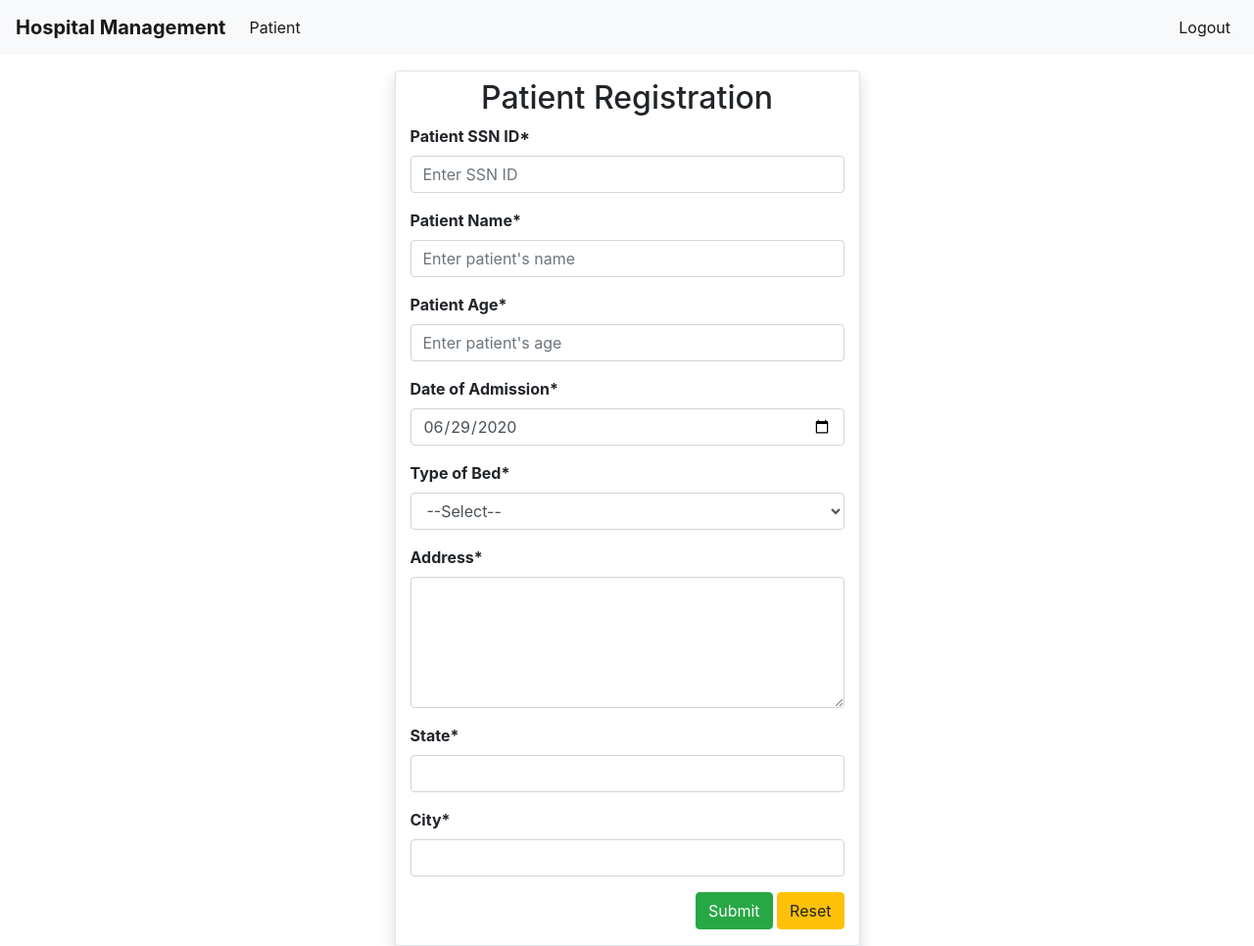
After one commit to harpreetahluwalia/hospital-management-system, a Flask app: page /patient_register in a window 1280 px wide. The commit adds this page. Shown: the whole page at 98% size. Run offline with Flask 2, Linux system fonts and the light colour scheme; a user stored in the database is signed in; some libraries are stand-ins or nearby versions.

Commit message:
some changes

```diff
--- a/hospital_management_system/__init__.py
+++ b/hospital_management_system/__init__.py
@@ -9,7 +9,7 @@ app.config['SQLALCHEMY_TRACK_MODIFICATIONS'] = False
 app.config.from_object(Config)
 
 db = SQLAlchemy(app)
-
 db.create_all()
+db.session.commit()
 
 from hospital_management_system import routes
--- a/hospital_management_system/routes.py
+++ b/hospital_management_system/routes.py
@@ -1,9 +1,12 @@
 from flask import render_template, request, redirect, flash, session
-from hospital_management_system.models import User
+from hospital_management_system.models import User, Patient
 from hospital_management_system import app, db
+from datetime import datetime
 
 @app.route('/')
 def home():
+    db.create_all()
+    db.session.commit()
     if not session.get("username"):
         return redirect("/login")
     return render_template('home.html')
@@ -32,13 +35,32 @@ def logout():
     session["username"] = False
     return redirect("/login")
 
-# @app.route('/signup')
-# def signup():
-#     admin = User(user_id=1, username="admin", password="admin")
-#     db.session.add(admin)
-#     db.session.commit()
-#     return "abc"
+@app.route("/patient")
+def patient():
+    if not session.get("username"):
+        return redirect("/login")
+    return render_template("patient_base.html", patient="active")
 
-# @app.route('/dashboard')
-# def dashboard():
-#     return render_template('dashboard.html')
+@app.route("/patient_register")
+def patient_register():
+    data = {}
+    if not session.get("username"):
+        return redirect("/login")
+    data["today_date"] = datetime.now().date()
+    if request.method == "POST":
+        p_id = request.form.get("PatientSSN")
+        p_name = request.form.get("PatientName")
+        age = request.form.get("PatientAge")
+        date = request.form.get("DateOfAdmin")
+        bed = request.form.get("Bed")
+        address = request.form.get("Address")
+        state = request.form.get("State")
+        city = request.form.get("City")
+
+        patient = Patient(ssid=p_id, name=p_name, age=age, date_of_admission=date, type_of_bed=bed, address=address, state=state, city=city, status="Active")
+        db.session.add(patient)
+        db.session.commit()
+
+        flash("Successfully Patient Added!!")
+
+    return render_template("patient_register.html", patient="active", data=data)
--- a/hospital_management_system/templates/header.html
+++ b/hospital_management_system/templates/header.html
@@ -1,14 +1,13 @@
 <nav class="navbar navbar-expand-lg navbar-light bg-light">
-    <!-- <a class="navbar-brand" href="#"></a> -->
+    <a class="navbar-brand font-weight-bolder" href="#">Hospital Management</a>
     <button class="navbar-toggler" type="button" data-toggle="collapse" data-target="#navbarNav" aria-controls="navbarNav" aria-expanded="false" aria-label="Toggle navigation">
       <span class="navbar-toggler-icon"></span>
     </button>
     <div class="collapse navbar-collapse" id="navbarNav">
-      <ul class="navbar-nav ml-auto">
-        <li class="nav-item active">
-          <a class="nav-link font-weight-bolder h4" href="#">Hospital Management</a>
+      <ul class="navbar-nav mr-auto">
+        <li class="nav-item {{patient}}">
+          <a class="nav-link" href="{{url_for('patient')}}">Patient</a>
         </li>
-
       </ul>
       <ul class="navbar-nav ml-auto">
         {% if Login %}
--- /dev/null
+++ b/hospital_management_system/templates/patient_register.html
@@ -0,0 +1,68 @@
+{% extends "base.html" %}
+
+{% block title %}
+    Patient Registration
+{% endblock %}
+
+{% block body %}
+
+<div class="container">
+	<div class="row">
+		<div class="col-md-5 mx-auto mt-3 shadow rounded border">
+			{% with messages = get_flashed_messages() %}
+            {% if messages %}
+              {% for message in messages %}
+                <div class="alert alert-success mt-3">{{message}}</div>
+              {% endfor %}
+            {% endif %}
+          {% endwith %}
+			<h2 class="text-center my-2">Patient Registration</h2>
+			<form action="">
+				<div class="form-group">
+					<label for="PatientSSN"><b>Patient SSN ID*</b></label>
+	 				<input type="text" placeholder="Enter SSN ID" name="PatientSSN" id="PatientSSN" required class="form-control">
+				</div>
+				<div class="form-group">
+					<label for="PatientName"><b>Patient Name*</b></label>
+	  				<input class="form-control" type="text" placeholder="Enter patient's name" name="PatientName" id="PatientName" required>
+				</div>
+				<div class="form-group">
+					<label for="PatientAge"><b>Patient Age*</b></label>
+	 		 		<input class="form-control" type="number" placeholder="Enter patient's age" name="PatientAge" id="PatientAge" required>
+				</div>
+				<div class="form-group">
+					<label for="DateOfAdmin"><b>Date of Admission*</b></label>
+	 	 			<input class="form-control" type="date" value="{{data.today_date}}" name="DateOfAdmin" id="DateOfAdmin" required>
+				</div>
+				<div class="form-group">
+					<label for="Bed"><b>Type of Bed*</b></label>
+					<select class="form-control" name="Bed" id="Bed" required>
+					<option value="">--Select--</option>
+					<option value="GeneralWard">General Ward</option>
+					<option value="SemiSharing">Semi Sharing</option>
+					<option value="SingleRoom">Single Room</option>
+					</select>
+				</div>
+				<div class="form-group">
+					<label for="Address"><b>Address*</b></label>
+					<textarea class="form-control" rows = "5" cols = "50" name = "Address" id="Address" required>
+					</textarea>
+				</div>
+				<div class="form-group">
+					<label for="State"><b>State*</b></label>
+	  				<input class="form-control" type="text"  name="State" id="State" required>
+				</div>
+				<div class="form-group">
+					<label for="City"><b>City*</b></label>
+	  				<input class="form-control" type="text" name="City" id="City" required>
+				</div>
+				<div class="form-group text-right">
+					<button class="btn btn-success" type="submit" value="submit">Submit</button>
+	  				<button class="btn btn-warning" type="reset" value="reset">Reset</button>
+				</div>
+			</form>
+		</div>
+	</div>
+</div>
+
+{% endblock %}
```
Also changed, not shown: hospital_management_system/models.py (+10 -2 lines), hospital_management_system/templates/patient_base.html (added, +9 -0 lines), hospital_management_system/templates/patient_delete.html (added, +76 -0 lines), hospital_management_system/templates/patient_update.html (added, +77 -0 lines), hospital_management_system/hospital_management.db.
